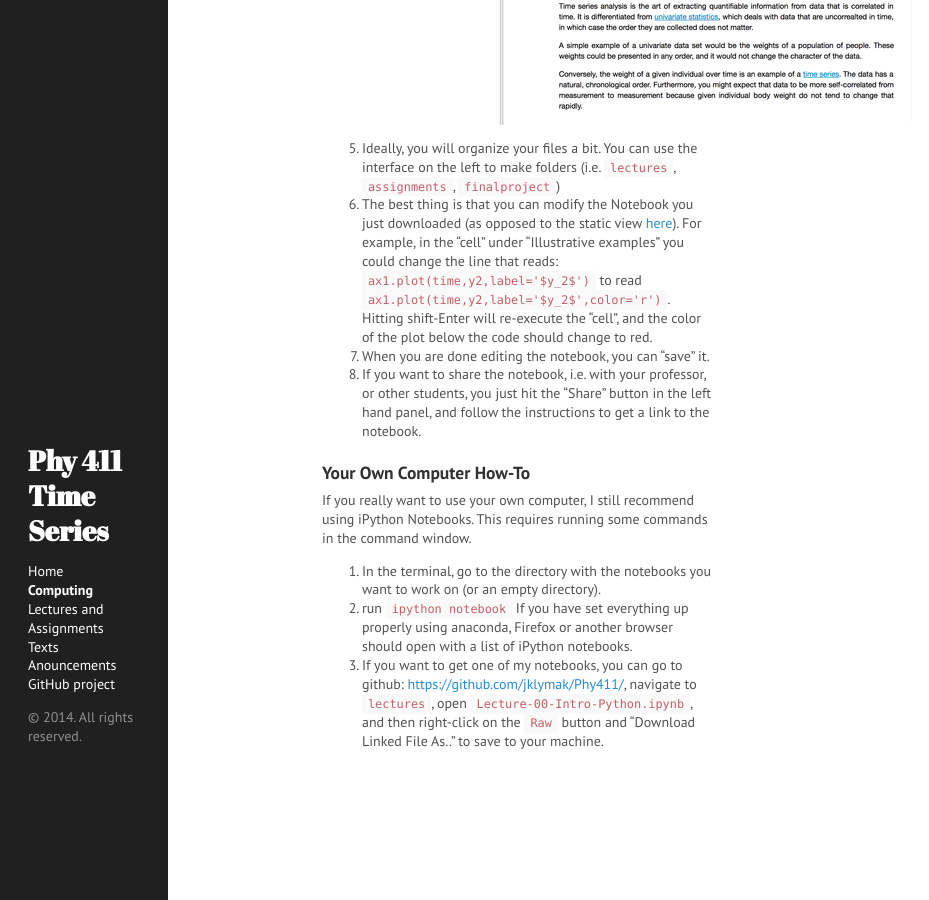
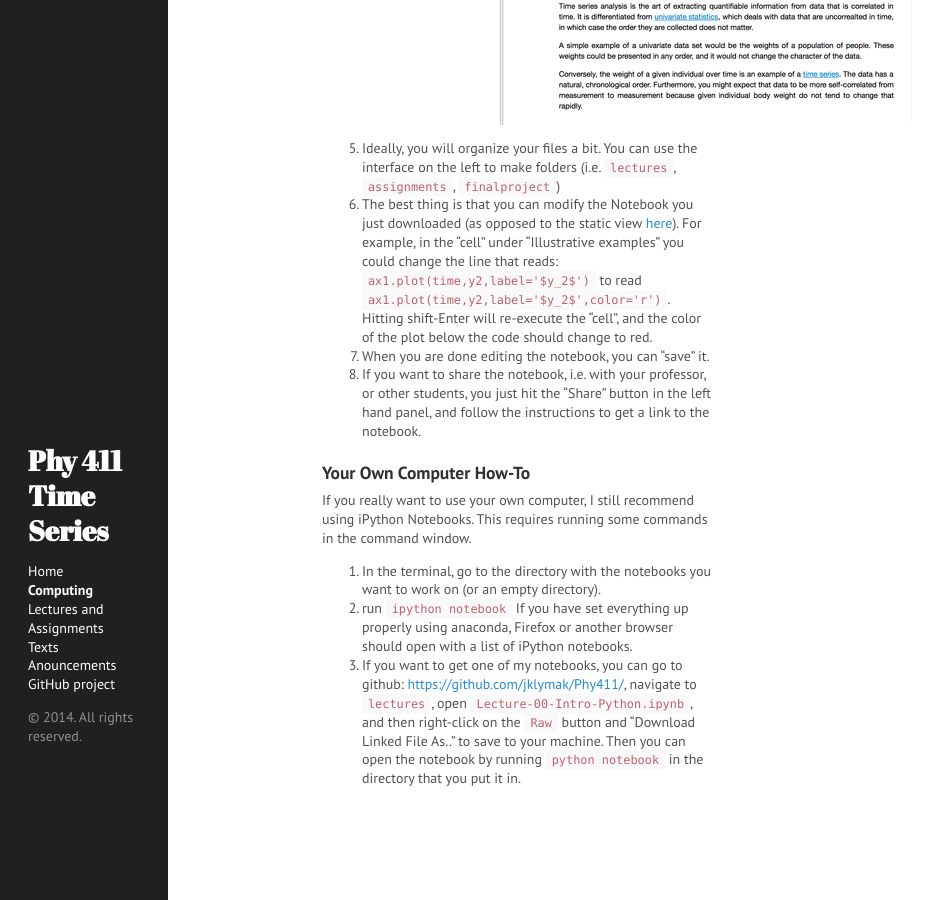
Before and after one commit to jklymak/Phy411, a Jekyll site: the page built from Computing.md, in a window 1280 px wide and 900 px high, scrolled down 2429 px. Shown: the whole window, without its empty margins (0-929 px from the left). Built offline with Jekyll 4.4.1, drawn with Linux system fonts in a browser that asks for light colours; Markdown is read by kramdown in place of the engine named in the settings.

Commit message:
Large edits in Computing; minor fixes

```diff
--- a/Computing.md
+++ b/Computing.md
@@ -59,7 +59,7 @@
   3. To download a notebook from my website you would go to the icon that looks like the earth to upload the notebook.
 ![Wakari upload location](/Phy411/figs/Wakari_resize.png)
   4. When it asks you for a URL, you could put in: `https://raw.githubusercontent.com/jklymak/Phy411/master/lectures/Lecture-00-Intro-Python.ipynb=`  You should then have the notebook in your directory:
-![Wakari upload location](/Phy411/figs/Wakari2_resize.png)
+![Wakari upload location]({{ site.baseurl  }}/figs/Wakari2_resize.png)
   5. Ideally, you will organize your files a bit.  You can use the interface on the left to make folders (i.e. `lectures`, `assignments`, `finalproject`)
   6. The best thing is that you can modify the Notebook you just downloaded (as opposed to the static view [here](http://nbviewer.ipython.org/github/jklymak/Phy411/blob/master/lectures/Lecture-00-Intro-Python.ipynb)).  For example, in the "cell" under "Illustrative examples" you could change the line that reads:
 `ax1.plot(time,y2,label='$y_2$')` to read `ax1.plot(time,y2,label='$y_2$',color='r')`.  Hitting shift-Enter will re-execute the "cell", and the color of the plot below the code should change to red.
@@ -73,4 +73,4 @@
 
   1. In the terminal, go to the directory with the notebooks you want to work on (or an empty directory).
   2. run `ipython notebook`  If you have set everything up properly using anaconda, Firefox or another browser should open with a list of iPython notebooks.
-  3. If you want to get one of my notebooks, you can go to github: [https://github.com/jklymak/Phy411/](https://github.com/jklymak/Phy411/), navigate to `lectures`, open `Lecture-00-Intro-Python.ipynb`, and then right-click on the `Raw` button and "Download Linked File As.." to save to your machine.
+  3. If you want to get one of my notebooks, you can go to github: [https://github.com/jklymak/Phy411/](https://github.com/jklymak/Phy411/), navigate to `lectures`, open `Lecture-00-Intro-Python.ipynb`, and then right-click on the `Raw` button and "Download Linked File As.." to save to your machine.  Then you can open the notebook by running `python notebook` in the directory that you put it in.
```
Also changed, not shown: 2 other files.
